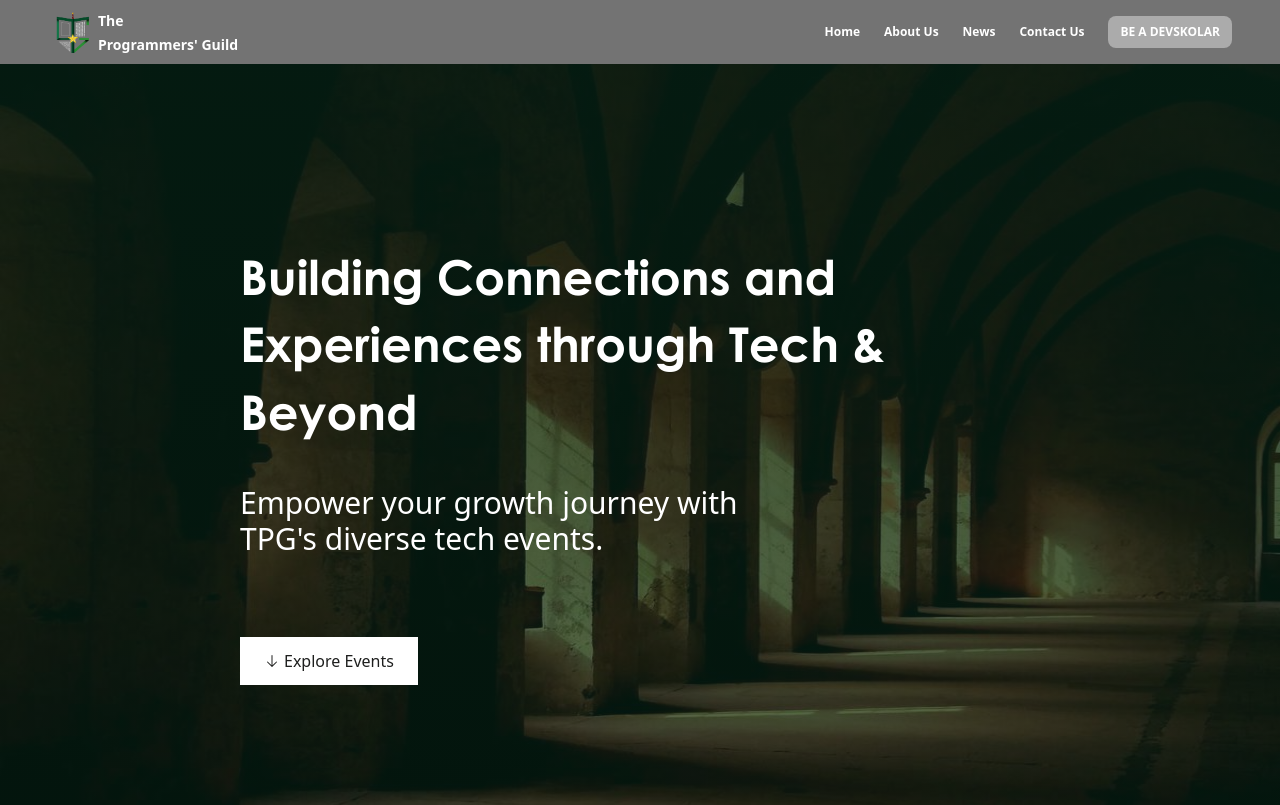
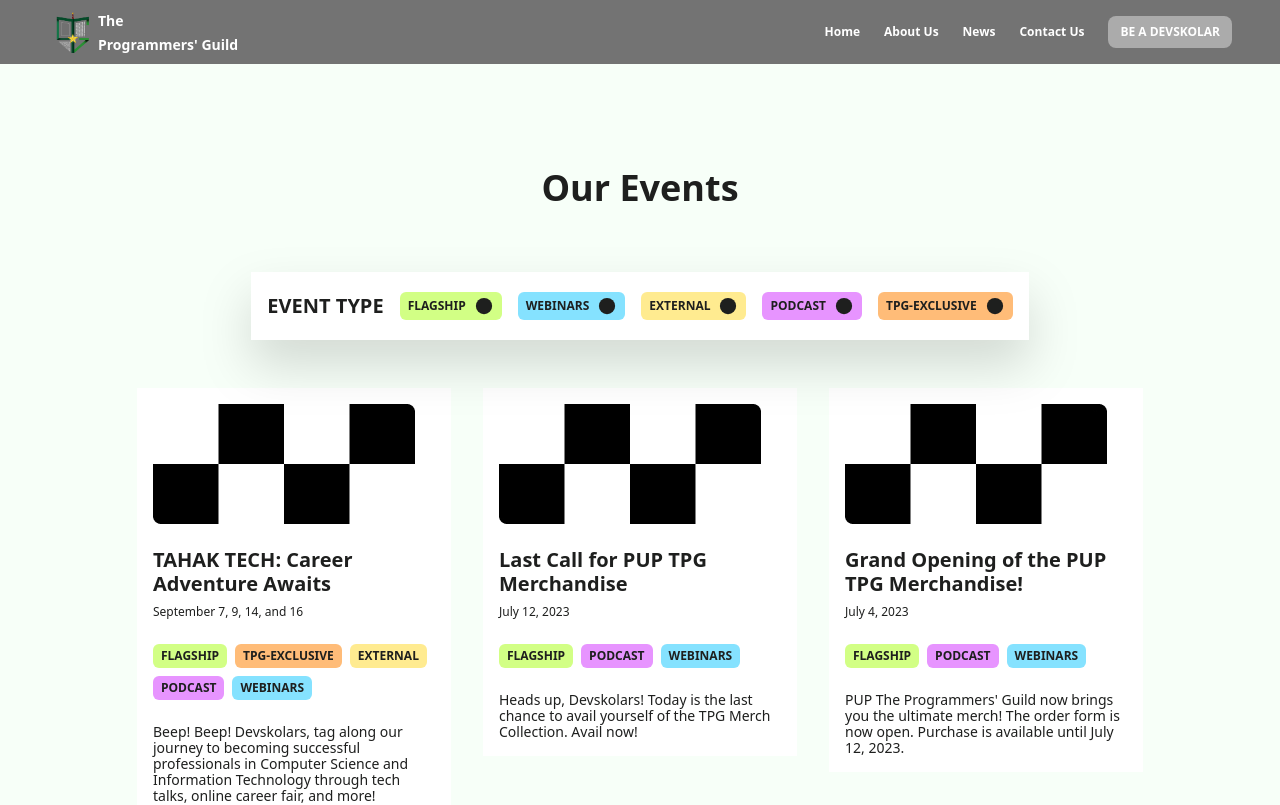
Before and after one commit to PUP-The-Programmers-Guild/TPGWebsite, a Next.js app: page /events in a window 1280 px wide. Shown: the top 805 px of the page. Built offline with nearby package versions, Linux system fonts and the light colour scheme; what tailwind-gradient-mask-image would draw is missing.

Commit message:
feat: added 'Events Catalog' to '/events' page (#49)

```diff
--- /dev/null
+++ b/src/components/Events/EventsCatalog/EventCard.tsx
@@ -0,0 +1,38 @@
+import Image from "next/image";
+import EventTypeBadge from "./EventTypeBadge";
+import { TEventFilter } from "./EventsCatalog";
+
+// Ideally, dates will be received as an array of strings in YYYY-MM-DDTHH:MM:SSZ format
+// E.g. ["2021-05-01T00:00:00Z", "2021-05-02T00:00:00Z"]
+// It can be parsed as a Date object and then formatted as needed
+// But a string will do for now
+export interface IEventCardInfo {
+  thumbnail: string;
+  title: string;
+  link: string;
+  dates: string[] | string;
+  tags: TEventFilter[];
+  description: string;
+}
+
+export default function EventCard({ thumbnail, title, link, dates, tags, description }: IEventCardInfo) {
+  return (
+    <div className={`w-[314px] bg-white p-4`}>
+      <div>
+        <Image src={thumbnail} alt={`${title}-thumbnail`} width={262} height={120} />
+      </div>
+      <div className={`mt-6 flex flex-col gap-y-2`}>
+        <a className={`text-xl font-bold leading-6 hover:underline`} href={link}>
+          {title}
+        </a>
+        <span className="text-xs">{dates}</span>
+      </div>
+      <div className={`my-6 flex flex-row flex-wrap gap-x-2 gap-y-2 overflow-auto`}>
+        {tags.map((tag) => (
+          <EventTypeBadge key={`${title}-${tag}-badge`} type={tag} />
+        ))}
+      </div>
+      <p className={`text-sm leading-4`}>{description}</p>
+    </div>
+  );
+}
--- /dev/null
+++ b/src/components/Events/EventsCatalog/EventTypeBadge.tsx
@@ -0,0 +1,43 @@
+import { Circle, X } from "@phosphor-icons/react";
+import { VariantProps, cva } from "class-variance-authority";
+
+type TEventTypeBadgeVariants = VariantProps<typeof EventTypeBadgeVariants>;
+const EventTypeBadgeVariants = cva("flex flex-row items-center py-1 px-2 rounded-md gap-x-2", {
+  variants: {
+    type: {
+      FLAGSHIP: "bg-[#D2FF85]",
+      WEBINARS: "bg-[#85E2FF]",
+      EXTERNAL: "bg-[#FFEB90]",
+      PODCAST: "bg-[#E794FF]",
+      "TPG-EXCLUSIVE": "bg-[#FFBC78]",
+    },
+  },
+});
+
+interface IEventTypeBadgeProps
+  extends Omit<TEventTypeBadgeVariants, "type">,
+    Required<Pick<TEventTypeBadgeVariants, "type">> {
+  onClick?: () => void;
+  enabled?: boolean;
+}
+
+export default function EventTypeBadge({ type, enabled, onClick }: IEventTypeBadgeProps) {
+  const onKeyDown = (e: React.KeyboardEvent<HTMLDivElement>) => {
+    if (e.key === "Enter" || e.key === " ") {
+      onClick?.();
+    }
+  };
+
+  return (
+    <div
+      className={EventTypeBadgeVariants({ type })}
+      onClick={onClick}
+      role={onClick ? "button" : "div"}
+      tabIndex={onClick ? 0 : -1}
+      onKeyDown={onKeyDown}
+    >
+      <span className={`text-xs font-bold`}>{type}</span>
+      {enabled !== undefined && (enabled ? <X size={20} weight="bold" /> : <Circle size={20} weight="fill" />)}
+    </div>
+  );
+}
--- /dev/null
+++ b/src/components/Events/EventsCatalog/EventsCatalog.tsx
@@ -0,0 +1,61 @@
+import { useEffect, useState } from "react";
+import EventTypeBadge from "./EventTypeBadge";
+import { MOCK_EVENT_DATA } from "@/mock/mockEventData";
+import EventCard, { IEventCardInfo } from "./EventCard";
+
+export type TEventFilter = "FLAGSHIP" | "WEBINARS" | "EXTERNAL" | "PODCAST" | "TPG-EXCLUSIVE";
+const ALL_EVENT_FILTERS = ["FLAGSHIP", "WEBINARS", "EXTERNAL", "PODCAST", "TPG-EXCLUSIVE"] as const;
+
+export default function EventsCatalog() {
+  const [eventsFilter, setEventsFilter] = useState<TEventFilter[]>([]);
+  const [events, setEvents] = useState<IEventCardInfo[] | []>([]);
+
+  useEffect(() => {
+    if (eventsFilter.length === 0) {
+      setEvents(MOCK_EVENT_DATA);
+    } else {
+      let filteredEvents = MOCK_EVENT_DATA.filter((event) =>
+        eventsFilter.every((filter) => event.tags.includes(filter))
+      );
+      setEvents(filteredEvents);
+    }
+  }, [eventsFilter]);
+
+  const handleFilterChange = (type: TEventFilter) => {
+    setEventsFilter((prev) => (prev.includes(type) ? prev.filter((prevType) => prevType !== type) : [...prev, type]));
+  };
+
+  return (
+    <section className={`min-h-screen bg-[#F7FFF8]`}>
+      <div className={`flex flex-col items-center justify-center py-20`}>
+        <div className={`flex flex-col items-center justify-center py-6`}>
+          <h3 className={`pb-16 text-4xl font-bold`}>Our Events</h3>
+          <div className={`mb-6 flex flex-row items-center gap-x-4 bg-white px-4 py-5 drop-shadow-2xl`}>
+            <span className={`text-xl font-bold`}>EVENT TYPE</span>
+            {ALL_EVENT_FILTERS.map((type) => (
+              <EventTypeBadge
+                key={`${type}-filter-badge`}
+                type={type}
+                enabled={eventsFilter.includes(type)}
+                onClick={() => handleFilterChange(type)}
+              />
+            ))}
+          </div>
+        </div>
+        <div className={`grid grid-cols-3 items-start gap-x-8 gap-y-4`}>
+          {events.map((event) => (
+            <EventCard
+              key={`${event.title}-card`}
+              thumbnail={event.thumbnail}
+              title={event.title}
+              link={event.link}
+              dates={event.dates}
+              tags={event.tags}
+              description={event.description}
+            />
+          ))}
+        </div>
+      </div>
+    </section>
+  );
+}
--- /dev/null
+++ b/src/mock/mockEventData.ts
@@ -0,0 +1,96 @@
+/*
+    Format:
+    {
+        "thumbnail": "/EventCardThumbnailPlaceholder.jpg",
+        "title": "",
+        "link": "",
+        "dates": [""],
+        "tags": [""],
+        "description": ""
+    }
+*/
+
+import { IEventCardInfo } from "@/components/Events/EventsCatalog/EventCard";
+
+export const MOCK_EVENT_DATA: IEventCardInfo[] = [
+  {
+    thumbnail: "/EventCardThumbnailPlaceholder.jpg",
+    title: "TAHAK TECH: Career Adventure Awaits",
+    link: "https://fb.watch/n17OctFjid/",
+    dates: "September 7, 9, 14, and 16",
+    tags: ["FLAGSHIP", "TPG-EXCLUSIVE", "EXTERNAL", "PODCAST", "WEBINARS"],
+    description:
+      "Beep! Beep! Devskolars, tag along our journey to becoming successful professionals in Computer Science and Information Technology through tech talks, online career fair, and more!",
+  },
+  {
+    thumbnail: "/EventCardThumbnailPlaceholder.jpg",
+    title: "Last Call for PUP TPG Merchandise",
+    link: "https://fb.watch/oOfYU_uPjC/",
+    dates: "July 12, 2023",
+    tags: ["FLAGSHIP", "PODCAST", "WEBINARS"],
+    description:
+      "Heads up, Devskolars! Today is the last chance to avail yourself of the TPG Merch Collection. Avail now!",
+  },
+  {
+    thumbnail: "/EventCardThumbnailPlaceholder.jpg",
+    title: "Grand Opening of the PUP TPG Merchandise!",
+    link: "https://www.facebook.com/PUPTPG/posts/595383416067659",
+    dates: "July 4, 2023",
+    tags: ["FLAGSHIP", "PODCAST", "WEBINARS"],
+    description:
+      "PUP The Programmers' Guild now brings you the ultimate merch! The order form is now open. Purchase is available until July 12, 2023.",
+  },
+  {
+    thumbnail: "/EventCardThumbnailPlaceholder.jpg",
+    title: "Congratulations, New Devskolars!",
+    link: "https://www.facebook.com/PUPTPG/posts/555557433383591",
+    dates: "April 24, 2023",
+    tags: ["FLAGSHIP", "PODCAST", "WEBINARS"],
+    description:
+      "The results are in, congratulations to the successful applicants of PUP TPG Second Wave Membership A.Y. 2022-2023. We are excited to have you at the PUP The Programmers’ Guild!",
+  },
+  {
+    thumbnail: "/EventCardThumbnailPlaceholder.jpg",
+    title: "End of Second Wave PUP TPG Membership",
+    link: "https://www.facebook.com/PUPTPG/posts/554284353510899",
+    dates: "April 22, 2023",
+    tags: ["FLAGSHIP", "PODCAST", "WEBINARS"],
+    description:
+      "The application for the second wave of PUP TPG members for A.Y. 2022-2023 has come to an end. Thanks to everyone who showed their interest in joining.",
+  },
+  {
+    thumbnail: "/EventCardThumbnailPlaceholder.jpg",
+    title: "Now Accepting New Devskolars!",
+    link: "https://www.facebook.com/PUPTPG/posts/551601570445844",
+    dates: "April 17, 2023",
+    tags: ["FLAGSHIP", "PODCAST", "WEBINARS"],
+    description:
+      "Attention coders, developers, and tech enthusiasts! PUP The Programmers’ Guild opens its Second Wave Membership Pre-Registration to Aspiring Devskolars.",
+  },
+  {
+    thumbnail: "/EventCardThumbnailPlaceholder.jpg",
+    title: "Grab a Drink, it’s Tech O’Clock!",
+    link: "https://www.facebook.com/watch/live/?ref=watch_permalink&v=169963325607254",
+    dates: "April 16, 2023",
+    tags: ["FLAGSHIP", "PODCAST", "WEBINARS"],
+    description:
+      "PUP The Programmers’ Guild brews a podcast as they dive into the latest trends through expert talks and insightful conversations.",
+  },
+  {
+    thumbnail: "/EventCardThumbnailPlaceholder.jpg",
+    title: "Look Back, Keep on Track",
+    link: "https://www.facebook.com/watch/live/?ref=watch_permalink&v=241167835031040",
+    dates: "March 25, 2023",
+    tags: ["FLAGSHIP", "TPG-EXCLUSIVE", "EXTERNAL", "PODCAST", "WEBINARS"],
+    description:
+      "PUP The Programmers’ Guild partners with various computer organizations aiming to help participants level up their coding skills!",
+  },
+  {
+    thumbnail: "/EventCardThumbnailPlaceholder.jpg",
+    title: "[Event name]",
+    link: "https://www.google.com",
+    dates: ["[Date begin - date end]"],
+    tags: ["FLAGSHIP", "TPG-EXCLUSIVE", "EXTERNAL", "PODCAST", "WEBINARS"],
+    description: "[3 LINES MAX] tincidunt aliquet semper. Nunc convallis, nisi in fermentum scelerisque, nisl sem",
+  },
+];
--- a/src/pages/events.tsx
+++ b/src/pages/events.tsx
@@ -1,9 +1,9 @@
-import EventsHero from "@/components/Events/EventsHero";
+import EventsCatalog from "@/components/Events/EventsCatalog/EventsCatalog";
 
 export default function EventsPage() {
   return (
     <>
-      <EventsHero />
+      <EventsCatalog />
     </>
   );
 }
```
Also changed, not shown: public/EventCardThumbnailPlaceholder.jpg (added).
